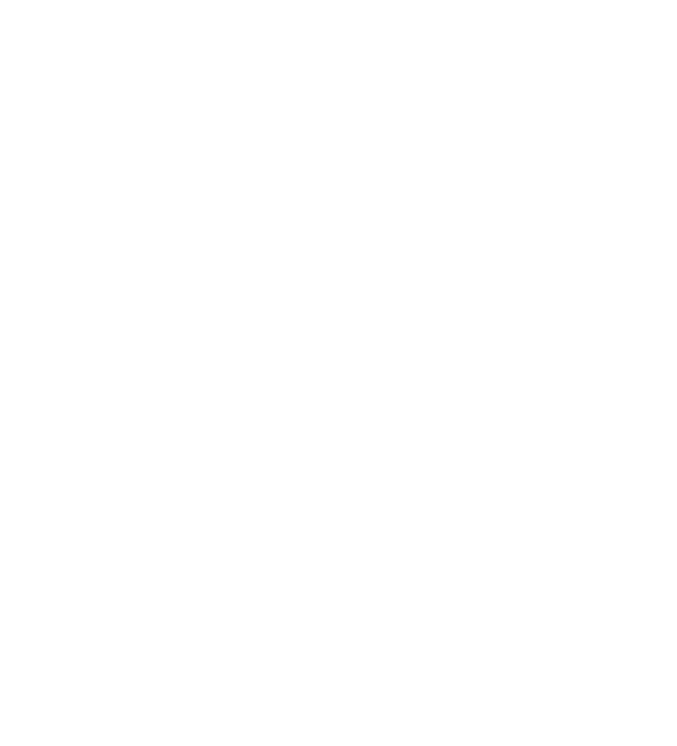
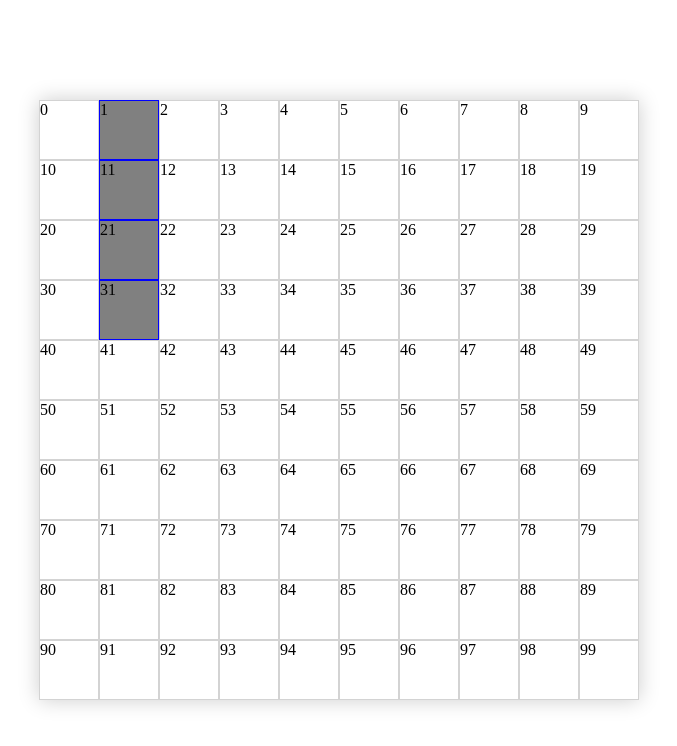
Before and after one commit to andy8radshaw/sei-project-one, a plain HTML site: page index.html in a window 1280 px wide. Shown: the whole page, without its empty margins (301-978 px from the left). Drawn offline with Linux system fonts and the light colour scheme.

Commit message:
grid showing and adding random vert ship

```diff
--- a/index.html
+++ b/index.html
@@ -4,8 +4,14 @@
   <meta charset="UTF-8">
   <meta name="viewport" content="width=device-width, initial-scale=1.0">
   <title>BattleShips!</title>
+  <link rel="stylesheet" href="styles/main.css">
+  <script src="scripts/app.js" charset="utf-8"></script>
 </head>
 <body>
-
+  <div class="player-one">
+    <div class="grid-wrapper">
+      <div class="grid"></div>
+    </div>
+  </div>
 </body>
 </html>
--- a/scripts/app.js
+++ b/scripts/app.js
@@ -0,0 +1,75 @@
+function init() {
+
+  // * Dom elements
+  const grid = document.querySelector('.grid')
+  const cells = []
+
+  //* grid variables
+  const width = 10
+  const cellCount = width * width
+
+
+  //* game variables
+  const ships = {
+    submarine: []
+  }
+
+
+  function createGrid() {
+    for (let i = 0; i < cellCount; i++) {
+      const cell = document.createElement('div')
+      cell.textContent = i
+      grid.appendChild(cell)
+      cells.push(cell)
+    }
+  }
+
+
+  function createShip() {
+    //* horizontal or vertical?
+    function horizontalOrVertical() {
+      const num = Math.floor(Math.random() * 2)
+      if (num === 0) {
+        createVerticalShip()
+      } else {
+        createHorizontalShip()
+      }
+    }
+
+    //* creating verticle ship
+
+    function createVerticalShip() {
+      const num = Math.floor(Math.random() * 69)
+      ships.submarine.push(num)
+      ships.submarine.push(num + 10)
+      ships.submarine.push(num + 20)
+      ships.submarine.push(num + 30)
+      for (let i = 0; i < ships.submarine.length; i++) {
+        cells[ships.submarine[i]].classList.add('ship')
+      }
+    }
+
+    //* creating horizontal ship
+
+    function createHorizontalShip() {
+      // Math.floor(Math.Random() * 69)
+      console.log('I am creating a Horizontal ship')
+    }
+
+    horizontalOrVertical()
+  }
+
+
+  createGrid()
+  createShip()
+
+
+
+  //* event listeners
+  // document.addEventListener('keyup', handleKeyUp)
+
+
+
+}
+
+window.addEventListener('DOMContentLoaded', init)
--- a/styles/main.css
+++ b/styles/main.css
@@ -0,0 +1,42 @@
+* {
+  box-sizing: border-box;
+}
+
+body {
+  height: 100vh;
+  margin: 0;
+}
+
+
+.grid-wrapper {
+  height: 100vh;
+  display: flex;
+  justify-content: center;
+  align-items: center;
+}
+
+.grid {
+  align-items: center;
+  box-shadow: 0 0 20px 0 rgba(0, 0, 0, 0.2);
+  display: flex;
+  flex-wrap: wrap;
+  height: 100%;
+  justify-content: center;
+  height: 600px;
+  width: 600px;
+}
+
+.grid div {
+  border: 1px solid lightgrey;
+  flex-grow: 1;
+  height: 10%;
+  width: 10%;
+}
+
+.grid div.ship {
+  border: 1px solid blue;
+  background-color: grey;
+  background-repeat: no-repeat;
+  background-size: contain;
+  cursor: pointer;
+}
```
